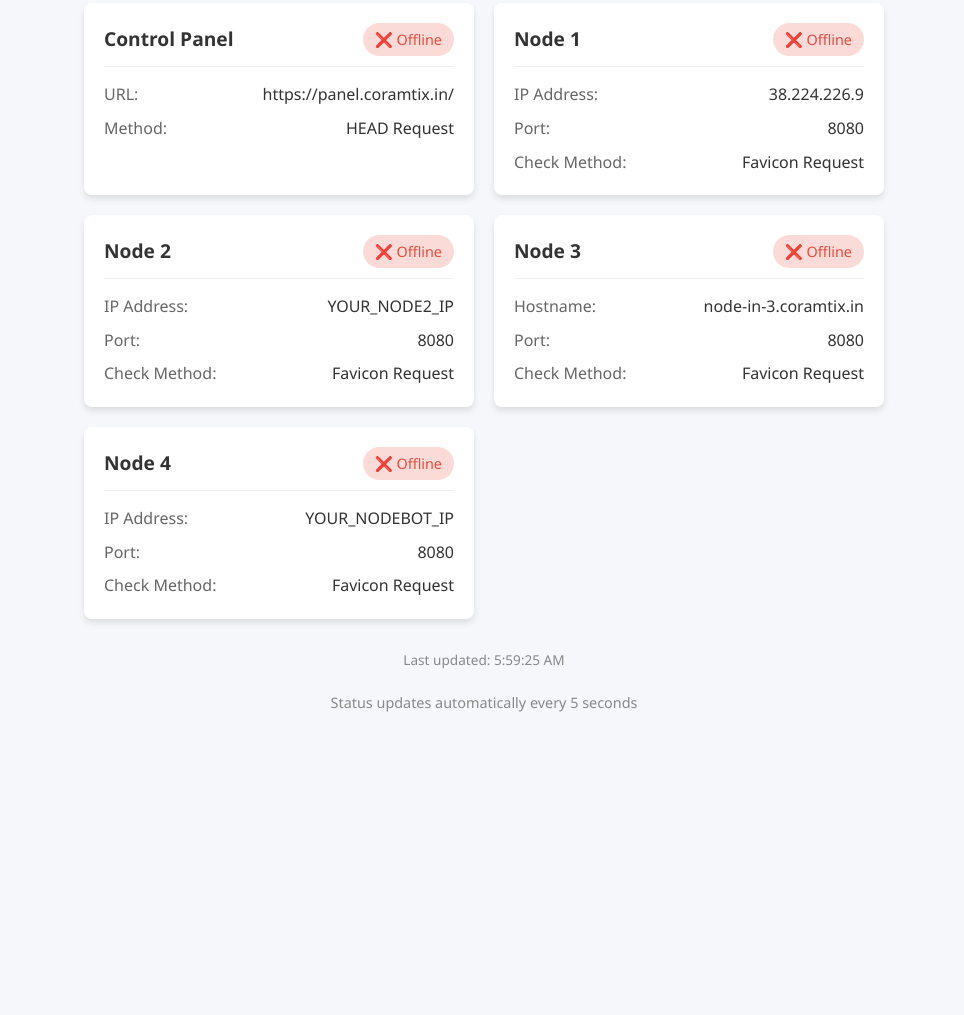
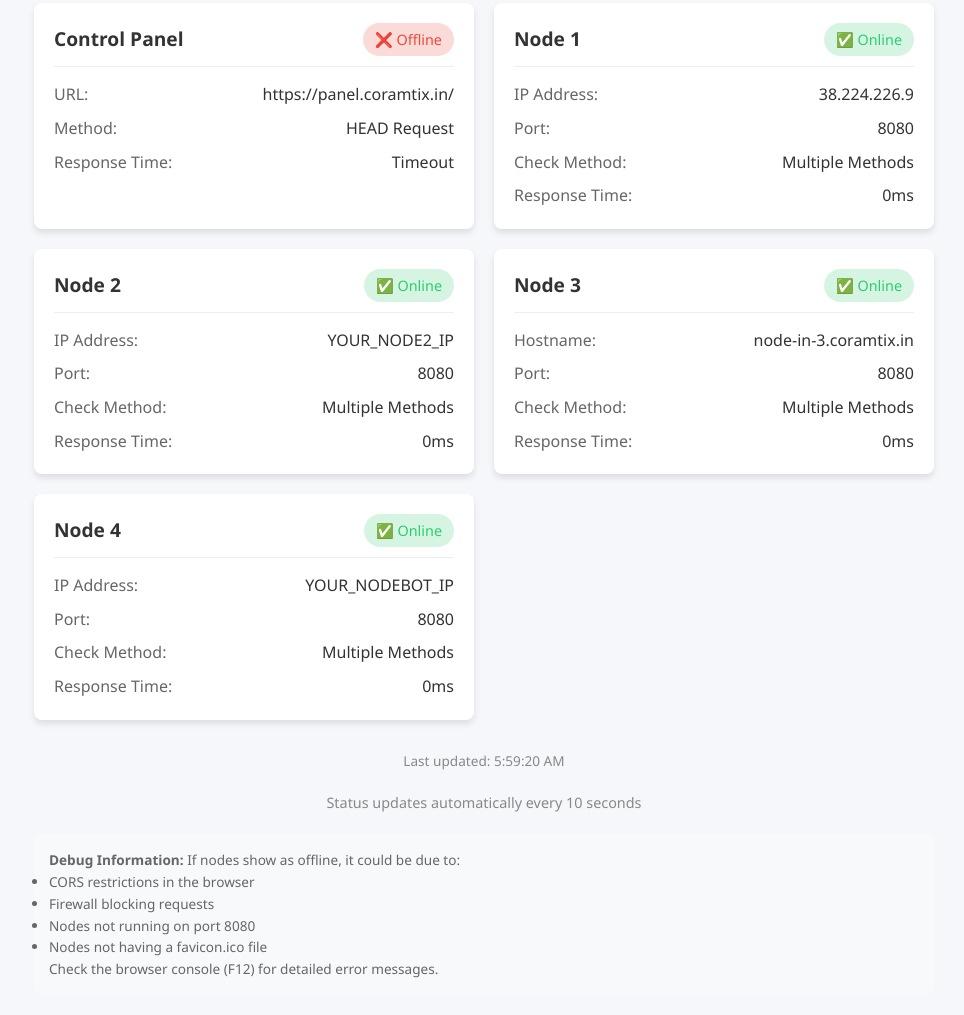
Before and after one commit to GamerBoyBK1/stat, a plain HTML site: page index.html in a window 1280 px wide. Shown: the part 136-1151 px from the top of the page, without its empty margins (156-1120 px from the left). Before the commit the page ends 870 px from the top, so only its background shows below. Drawn offline with Linux system fonts and the light colour scheme; no server answers.

Commit message:
Update index.html

```diff
--- a/index.html
+++ b/index.html
@@ -32,7 +32,7 @@
         }
 
         .container {
-            max-width: 800px;
+            max-width: 900px;
             margin: 0 auto;
         }
 
@@ -53,7 +53,7 @@
 
         .status-grid {
             display: grid;
-            grid-template-columns: repeat(auto-fill, minmax(350px, 1fr));
+            grid-template-columns: repeat(auto-fill, minmax(400px, 1fr));
             gap: 20px;
             margin-bottom: 30px;
         }
@@ -154,6 +154,15 @@
             to { transform: rotate(360deg); }
         }
 
+        .debug-info {
+            background-color: #f8f9fa;
+            border-radius: var(--border-radius);
+            padding: 15px;
+            margin-top: 20px;
+            font-size: 0.85rem;
+            color: #666;
+        }
+
         @media (max-width: 768px) {
             .status-grid {
                 grid-template-columns: 1fr;
@@ -185,6 +194,10 @@
                         <span class="detail-label">Method:</span>
                         <span class="detail-value">HEAD Request</span>
                     </div>
+                    <div class="detail-row">
+                        <span class="detail-label">Response Time:</span>
+                        <span class="detail-value" id="panel-response-time">-</span>
+                    </div>
                 </div>
             </div>
 
@@ -206,7 +219,11 @@
                     </div>
                     <div class="detail-row">
                         <span class="detail-label">Check Method:</span>
-                        <span class="detail-value">Favicon Request</span>
+                        <span class="detail-value">Multiple Methods</span>
+                    </div>
+                    <div class="detail-row">
+                        <span class="detail-label">Response Time:</span>
+                        <span class="detail-value" id="node1-response-time">-</span>
                     </div>
                 </div>
             </div>
@@ -229,7 +246,11 @@
                     </div>
                     <div class="detail-row">
                         <span class="detail-label">Check Method:</span>
-                        <span class="detail-value">Favicon Request</span>
+                        <span class="detail-value">Multiple Methods</span>
+                    </div>
+                    <div class="detail-row">
+                        <span class="detail-label">Response Time:</span>
+                        <span class="detail-value" id="node2-response-time">-</span>
                     </div>
                 </div>
             </div>
@@ -252,7 +273,11 @@
                     </div>
                     <div class="detail-row">
                         <span class="detail-label">Check Method:</span>
-                        <span class="detail-value">Favicon Request</span>
+                        <span class="detail-value">Multiple Methods</span>
+                    </div>
+                    <div class="detail-row">
+                        <span class="detail-label">Response Time:</span>
+                        <span class="detail-value" id="node3-response-time">-</span>
                     </div>
                 </div>
             </div>
@@ -275,7 +300,11 @@
                     </div>
                     <div class="detail-row">
                         <span class="detail-label">Check Method:</span>
-                        <span class="detail-value">Favicon Request</span>
+                        <span class="detail-value">Multiple Methods</span>
+                    </div>
+                    <div class="detail-row">
+                        <span class="detail-label">Response Time:</span>
+                        <span class="detail-value" id="node4-response-time">-</span>
                     </div>
                 </div>
             </div>
@@ -286,46 +315,155 @@
         </div>
 
         <div class="refresh-info">
-            Status updates automatically every 5 seconds
+            Status updates automatically every 10 seconds
+        </div>
+
+        <div class="debug-info">
+            <p><strong>Debug Information:</strong> If nodes show as offline, it could be due to:</p>
+            <ul>
+                <li>CORS restrictions in the browser</li>
+                <li>Firewall blocking requests</li>
+                <li>Nodes not running on port 8080</li>
+                <li>Nodes not having a favicon.ico file</li>
+            </ul>
+            <p>Check the browser console (F12) for detailed error messages.</p>
         </div>
     </div>
 
     <script>
+        // Improved status checking with multiple methods
         async function checkPanel(elementId) {
+            const startTime = Date.now();
             try {
-                await fetch("https://panel.coramtix.in/", {
+                const response = await fetch("https://panel.coramtix.in/", {
                     method: "HEAD",
                     mode: "no-cors",
                     cache: "no-cache"
                 });
+                const responseTime = Date.now() - startTime;
                 document.getElementById(elementId).innerHTML = "✅ Online";
                 document.getElementById(elementId).className = "status-indicator status-online";
+                document.getElementById("panel-response-time").textContent = `${responseTime}ms`;
             } catch (e) {
                 document.getElementById(elementId).innerHTML = "❌ Offline";
                 document.getElementById(elementId).className = "status-indicator status-offline";
+                document.getElementById("panel-response-time").textContent = "Timeout";
+                console.error("Panel check failed:", e);
             }
         }
 
-        function checkPort(ip, port, elementId) {
-            let img = new Image();
-            img.onload = function() {
-                document.getElementById(elementId).innerHTML = "✅ Online";
-                document.getElementById(elementId).className = "status-indicator status-online";
-            };
-            img.onerror = function() {
-                document.getElementById(elementId).innerHTML = "❌ Offline";
-                document.getElementById(elementId).className = "status-indicator status-offline";
-            };
-            img.src = `http://${ip}:${port}/favicon.ico?${Date.now()}`;
+        // Improved node checking with multiple methods
+        async function checkNode(host, port, statusElementId, timeElementId) {
+            const startTime = Date.now();
+            let isOnline = false;
+
+            // Method 1: Try favicon request
+            try {
+                isOnline = await checkWithFavicon(host, port);
+            } catch (e) {
+                console.log(`Favicon method failed for ${host}:${port}`, e);
+            }
+
+            // Method 2: Try fetch request if favicon failed
+            if (!isOnline) {
+                try {
+                    isOnline = await checkWithFetch(host, port);
+                } catch (e) {
+                    console.log(`Fetch method failed for ${host}:${port}`, e);
+                }
+            }
+
+            // Method 3: Try WebSocket if other methods failed
+            if (!isOnline) {
+                try {
+                    isOnline = await checkWithWebSocket(host, port);
+                } catch (e) {
+                    console.log(`WebSocket method failed for ${host}:${port}`, e);
+                }
+            }
+
+            const responseTime = Date.now() - startTime;
+
+            if (isOnline) {
+                document.getElementById(statusElementId).innerHTML = "✅ Online";
+                document.getElementById(statusElementId).className = "status-indicator status-online";
+                document.getElementById(timeElementId).textContent = `${responseTime}ms`;
+            } else {
+                document.getElementById(statusElementId).innerHTML = "❌ Offline";
+                document.getElementById(statusElementId).className = "status-indicator status-offline";
+                document.getElementById(timeElementId).textContent = "Timeout";
+            }
+        }
+
+        // Method 1: Check using favicon request
+        function checkWithFavicon(host, port) {
+            return new Promise((resolve) => {
+                const img = new Image();
+                const timeout = setTimeout(() => {
+                    img.onload = img.onerror = null;
+                    resolve(false);
+                }, 5000);
+
+                img.onload = function() {
+                    clearTimeout(timeout);
+                    resolve(true);
+                };
+
+                img.onerror = function() {
+                    clearTimeout(timeout);
+                    // Even if favicon fails, the server responded, so it's online
+                    resolve(true);
+                };
+
+                img.src = `http://${host}:${port}/favicon.ico?t=${Date.now()}`;
+            });
+        }
+
+        // Method 2: Check using fetch API
+        async function checkWithFetch(host, port) {
+            try {
+                // Try to fetch the root path
+                const response = await fetch(`http://${host}:${port}/`, {
+                    method: 'GET',
+                    mode: 'no-cors',
+                    cache: 'no-cache'
+                });
+                // With no-cors mode, we can't read the response but the request went through
+                return true;
+            } catch (e) {
+                return false;
+            }
+        }
+
+        // Method 3: Check using WebSocket (for services that support it)
+        function checkWithWebSocket(host, port) {
+            return new Promise((resolve) => {
+                const socket = new WebSocket(`ws://${host}:${port}`);
+                const timeout = setTimeout(() => {
+                    socket.close();
+                    resolve(false);
+                }, 3000);
+
+                socket.onopen = function() {
+                    clearTimeout(timeout);
+                    socket.close();
+                    resolve(true);
+                };
+
+                socket.onerror = function() {
+                    clearTimeout(timeout);
+                    resolve(false);
+                };
+            });
         }
 
         function updateStatus() {
             checkPanel("panel-status");
 
-            checkPort("38.224.226.9", 8080, "node1-status");
-            checkPort("YOUR_NODE2_IP", 8080, "node2-status");
-            checkPort("node-in-3.coramtix.in", 8080, "node3-status");
-            checkPort("YOUR_NODEBOT_IP", 8080, "node4-status");
+            checkNode("38.224.226.9", 8080, "node1-status", "node1-response-time");
+            checkNode("YOUR_NODE2_IP", 8080, "node2-status", "node2-response-time");
+            checkNode("node-in-3.coramtix.in", 8080, "node3-status", "node3-response-time");
+            checkNode("YOUR_NODEBOT_IP", 8080, "node4-status", "node4-response-time");
 
             // Update the last updated time
             const now = new Date();
@@ -335,8 +473,8 @@
         // Initial status update
         updateStatus();
 
-        // Set up automatic updates every 5 seconds
-        setInterval(updateStatus, 5000);
+        // Set up automatic updates every 10 seconds
+        setInterval(updateStatus, 10000);
     </script>
 </body>
 </html>
```
